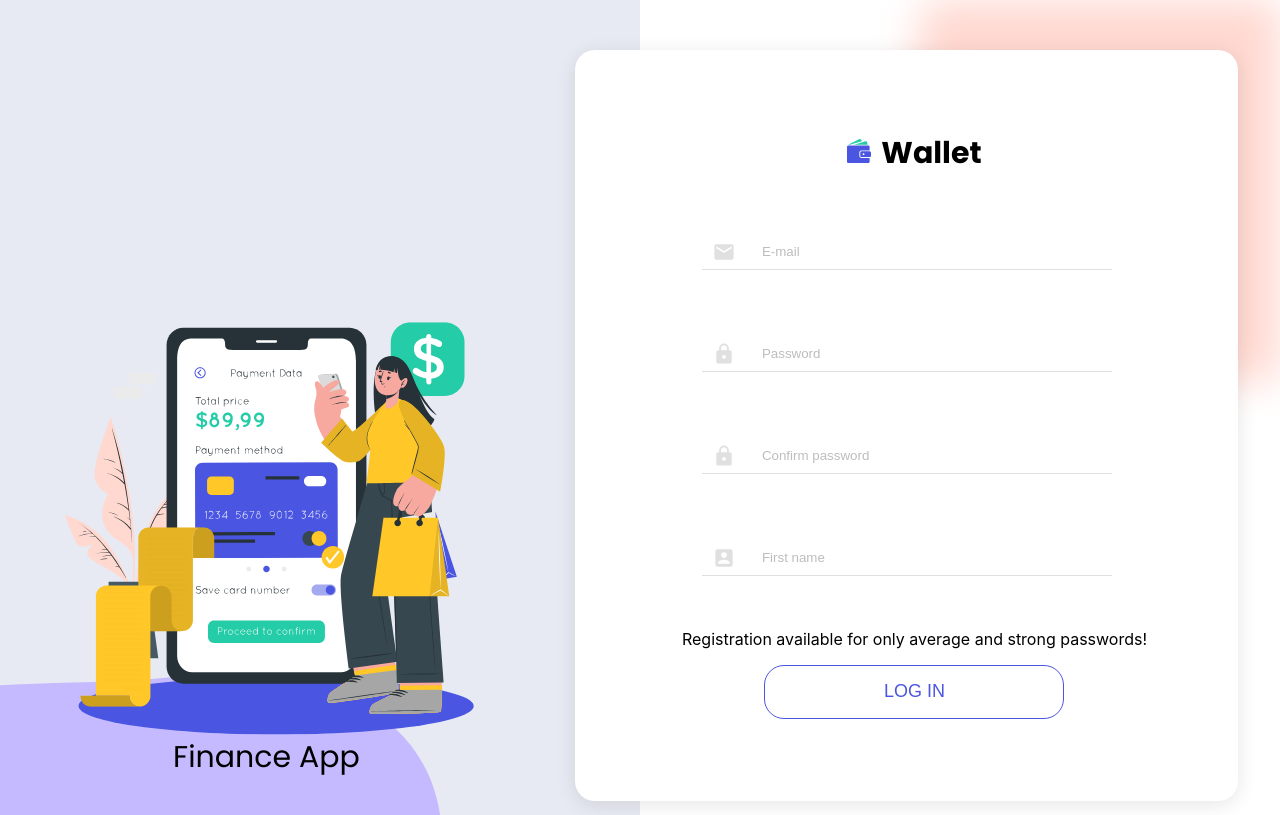
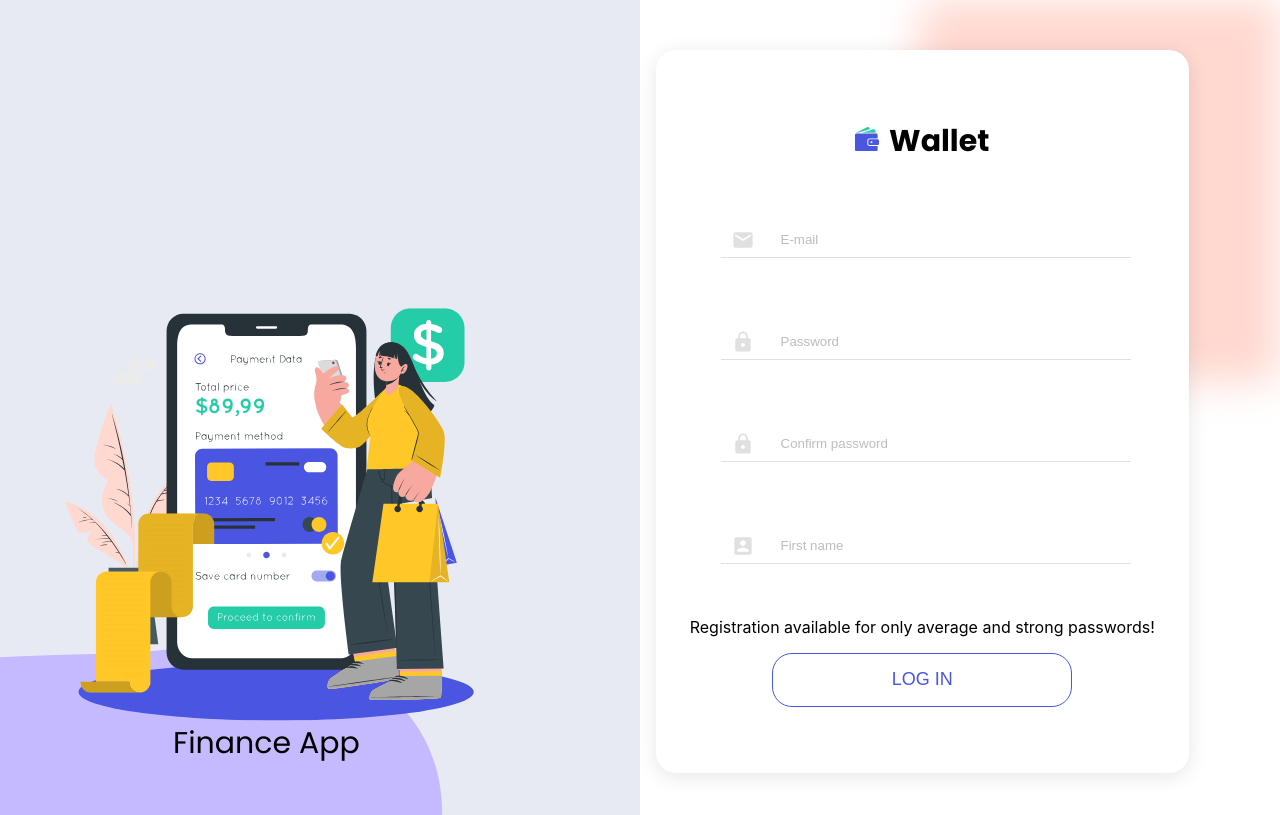
Before and after one commit to Jarek-Dzwolak/Wallet-App-Node-React, a React (Create React App) app in the folder wallet-app/: page /register in a window 1280 px wide. Shown: the top 815 px of the page. Built offline with nearby package versions, Linux system fonts and the light colour scheme.

Commit message:
register-style

```diff
--- a/wallet-app/src/pages/RegisterForm/RegisterForm.module.css
+++ b/wallet-app/src/pages/RegisterForm/RegisterForm.module.css
@@ -11,7 +11,7 @@
   align-items: center;
   justify-content: center;
   margin-bottom: 20px;
-  margin-top: 114px;
+  margin-top: 32px;
 }
 
 .wallet_icon {
@@ -104,7 +104,7 @@
   transition: background-color 0.3s;
 }
 .login_container {
-  padding-bottom: 30px;
+  padding-bottom: 36px;
 }
 .password_strength {
   margin-top: 5px;
@@ -185,10 +185,12 @@
   .register_title {
     align-items: center;
     justify-content: center;
-    margin-top: 0;
+    margin-top: 40px;
   }
   .input_container {
     width: 410px;
+    margin-right: 58.5px;
+    margin-left: 65px;
   }
 
   .register_button {
@@ -200,6 +202,9 @@
 
   .wallet_title {
     font-size: 30px;
+  }
+  .login_container {
+    padding-bottom: 66px;
   }
 }
 
@@ -221,7 +226,7 @@
   .register_container {
     background: rgba(255, 255, 255, 1);
     box-shadow: 0px 4px 20px rgba(0, 0, 0, 0.1);
-    padding: 52px 91px 52px 107px;
+    margin-right: 91px;
   }
   .text {
     font-size: 20px;
@@ -236,7 +241,7 @@
   .register_title {
     align-items: center;
     justify-content: center;
-    margin-top: 0;
+    margin-top: 40px;
   }
   .box {
     position: relative;
@@ -266,4 +271,7 @@
     width: 452.1px;
     height: 412.6px;
   }
+  .login_container {
+    padding-bottom: 66px;
+  }
 }
```
